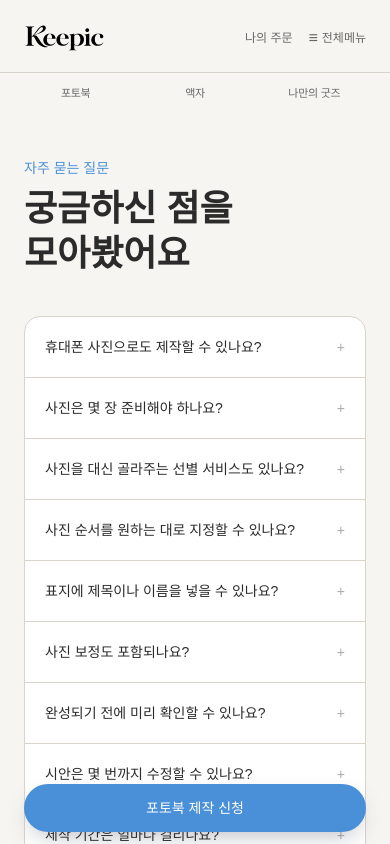
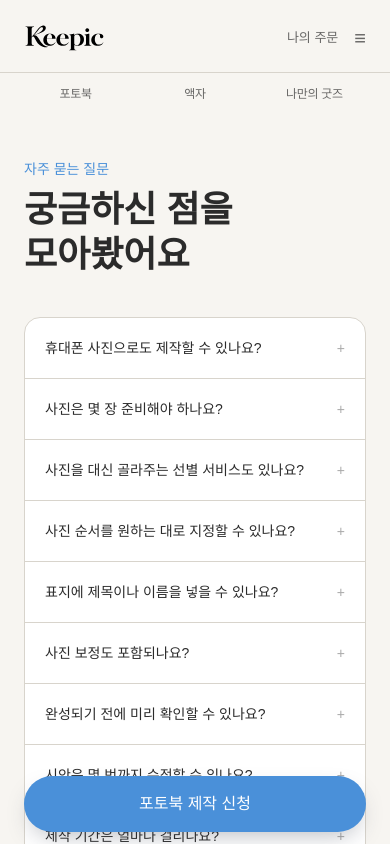
Before and after one commit to hyemani/keepic, a Next.js app: page /faq in a window 390 px wide. Shown: the top 844 px of the page. Built offline with nearby package versions, Linux system fonts and the light colour scheme; a web font is replaced by a local one.

Commit message:
하단 CTA 문구 페이지별 분리, 액자/굿즈 이미지 비율 수정, 헤더 폰트 크기 조정

```diff
--- a/app/frames/page.tsx
+++ b/app/frames/page.tsx
@@ -59,7 +59,7 @@ export default function FramesPage() {
               key={type.name}
               className="overflow-hidden rounded-2xl border border-[var(--color-hairline)] bg-white"
             >
-              <div className="aspect-square w-full overflow-hidden">
+              <div className="aspect-[3/4] w-full overflow-hidden">
                 <img
                   src={type.image}
                   alt={type.alt}
@@ -76,7 +76,7 @@ export default function FramesPage() {
           ))}
         </div>
 
-        <div className="mt-12">
+        <div className="mt-12 hidden sm:block">
           <Link
             href="/options?product=액자"
             className="inline-block rounded-full bg-[var(--color-sky)] px-8 py-4 text-sm font-medium text-white transition hover:opacity-90"
@@ -92,7 +92,7 @@ export default function FramesPage() {
           관리자
         </Link>
       </footer>
-      <StickyOrderBar />
+      <StickyOrderBar label="액자 제작 신청" />
     </main>
   );
 }
--- a/app/goods/page.tsx
+++ b/app/goods/page.tsx
@@ -59,7 +59,7 @@ export default function GoodsPage() {
               key={type.name}
               className="overflow-hidden rounded-2xl border border-[var(--color-hairline)] bg-white"
             >
-              <div className="aspect-square w-full overflow-hidden">
+              <div className="aspect-[3/4] w-full overflow-hidden">
                 <img
                   src={type.image}
                   alt={type.alt}
@@ -92,7 +92,7 @@ export default function GoodsPage() {
           관리자
         </Link>
       </footer>
-      <StickyOrderBar />
+      <StickyOrderBar label="나만의 굿즈 제작 신청" />
     </main>
   );
 }
--- a/app/order-lookup/page.tsx
+++ b/app/order-lookup/page.tsx
@@ -2,7 +2,6 @@
 import SiteHeader from "@/components/SiteHeader";
 
 import { useState, type ChangeEvent } from "react";
-import StickyOrderBar from "@/components/StickyOrderBar";
 import { supabase } from "@/lib/supabase";
 import {
   OrderStatus,
@@ -239,7 +238,7 @@ export default function OrderLookupPage() {
   }
 
   return (
-    <main className="min-h-screen bg-[var(--color-ivory)] text-[var(--color-charcoal)] pb-20 sm:pb-0">
+    <main className="min-h-screen bg-[var(--color-ivory)] text-[var(--color-charcoal)]">
       <SiteHeader />
 
       <section className="mx-auto max-w-lg px-6 pb-24 pt-8 sm:px-10">
@@ -557,7 +556,6 @@ export default function OrderLookupPage() {
           </div>
         )}
       </section>
-      <StickyOrderBar />
     </main>
   );
 }
--- a/components/SiteHeader.tsx
+++ b/components/SiteHeader.tsx
@@ -32,7 +32,7 @@ export default function SiteHeader() {
         </Link>
 
         {/* PC 메뉴 */}
-        <nav className="hidden items-center gap-8 text-sm sm:flex">
+        <nav className="hidden items-center gap-8 text-[15px] sm:flex">
           {primaryLinks.map((link) => (
             <Link
               key={link.href}
@@ -99,12 +99,12 @@ export default function SiteHeader() {
 
         {/* PC 우측 */}
         <div className="hidden items-center gap-5 sm:flex">
-          <Link href="/order-lookup" className="text-sm hover:text-[var(--color-sky)]">
+          <Link href="/order-lookup" className="text-[15px] hover:text-[var(--color-sky)]">
             나의 주문
           </Link>
           <Link
             href="/order"
-            className="rounded-full bg-[var(--color-sky)] px-5 py-2.5 text-sm font-medium text-white transition hover:opacity-90"
+            className="rounded-full bg-[var(--color-sky)] px-5 py-2.5 text-[15px] font-medium text-white transition hover:opacity-90"
           >
             제작 신청
           </Link>
@@ -112,23 +112,22 @@ export default function SiteHeader() {
 
         {/* 모바일: 나의 주문 + 전체 메뉴 */}
         <div className="flex items-center gap-4 sm:hidden">
-          <Link href="/order-lookup" className="text-xs text-[var(--color-charcoal)]/70">
+          <Link href="/order-lookup" className="text-[13px] text-[var(--color-charcoal)]/70">
             나의 주문
           </Link>
           <button
             type="button"
             onClick={() => setMenuOpen(true)}
             aria-label="전체 메뉴 열기"
-            className="flex items-center gap-1 text-xs text-[var(--color-charcoal)]/70"
+            className="flex items-center text-[var(--color-charcoal)]/70"
           >
-            <span className="text-base leading-none">≡</span>
-            전체메뉴
+            <span className="text-xl leading-none">≡</span>
           </button>
         </div>
       </div>
 
       {/* 모바일 전용: 포토북 / 액자 / 나만의 굿즈 균등 배치 */}
-      <nav className="-mx-6 mt-5 grid grid-cols-3 border-t border-[var(--color-hairline)] px-4 pt-3 text-center text-[11px] tracking-tight text-[var(--color-charcoal)]/70 sm:hidden">
+      <nav className="-mx-6 mt-5 grid grid-cols-3 border-t border-[var(--color-hairline)] px-4 pt-3 text-center text-[12px] tracking-tight text-[var(--color-charcoal)]/70 sm:hidden">
         {primaryLinks.map((link) => (
           <Link
             key={link.href}
--- a/components/StickyOrderBar.tsx
+++ b/components/StickyOrderBar.tsx
@@ -1,13 +1,17 @@
 import Link from "next/link";
 
-export default function StickyOrderBar() {
+export default function StickyOrderBar({
+  label = "포토북 제작 신청",
+}: {
+  label?: string;
+}) {
   return (
     <div className="fixed inset-x-0 bottom-0 z-50 px-6 pb-[calc(env(safe-area-inset-bottom)+0.75rem)] pt-3 sm:hidden">
       <Link
         href="/order"
-        className="block w-full rounded-full bg-[var(--color-sky)] py-3.5 text-center text-sm font-medium text-white shadow-[0_10px_25px_-8px_rgba(45,55,72,0.35)] transition hover:opacity-90"
+        className="block w-full rounded-full bg-[var(--color-sky)] py-4 text-center text-base font-medium text-white shadow-[0_10px_25px_-8px_rgba(45,55,72,0.35)] transition hover:opacity-90"
       >
-        포토북 제작 신청
+        {label}
       </Link>
     </div>
   );
```
